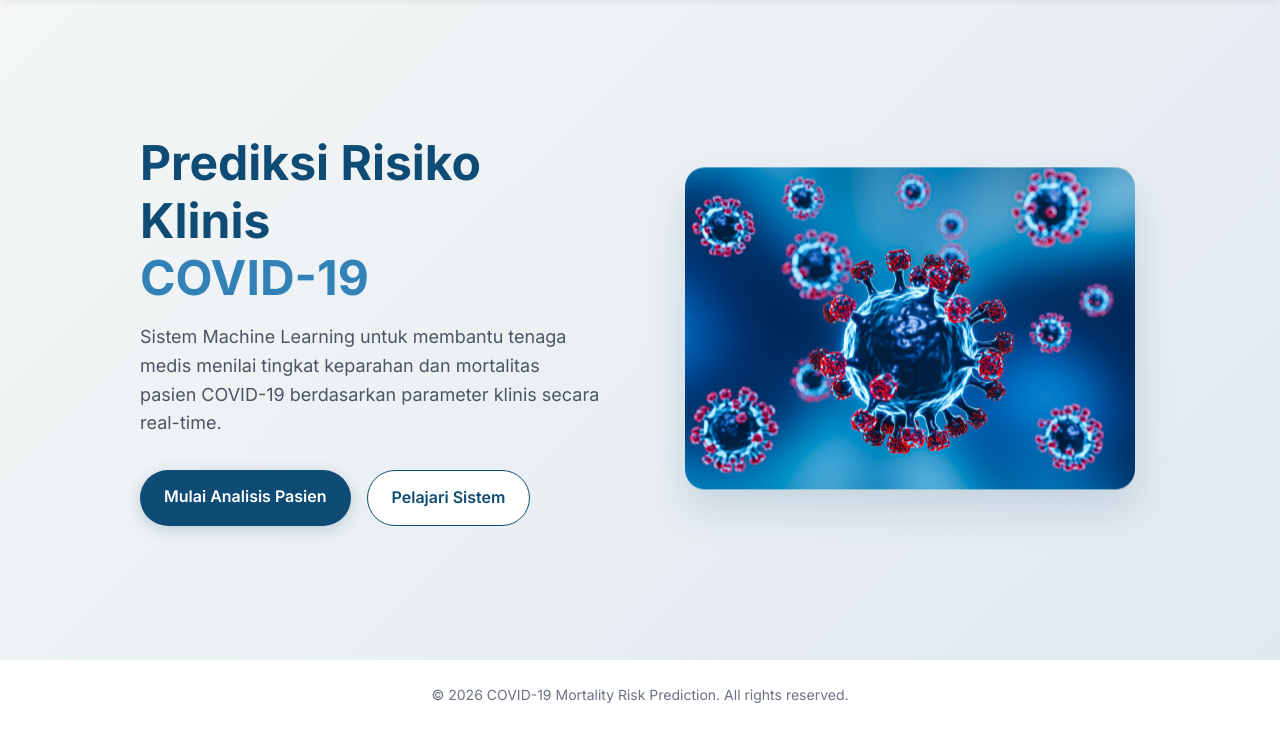
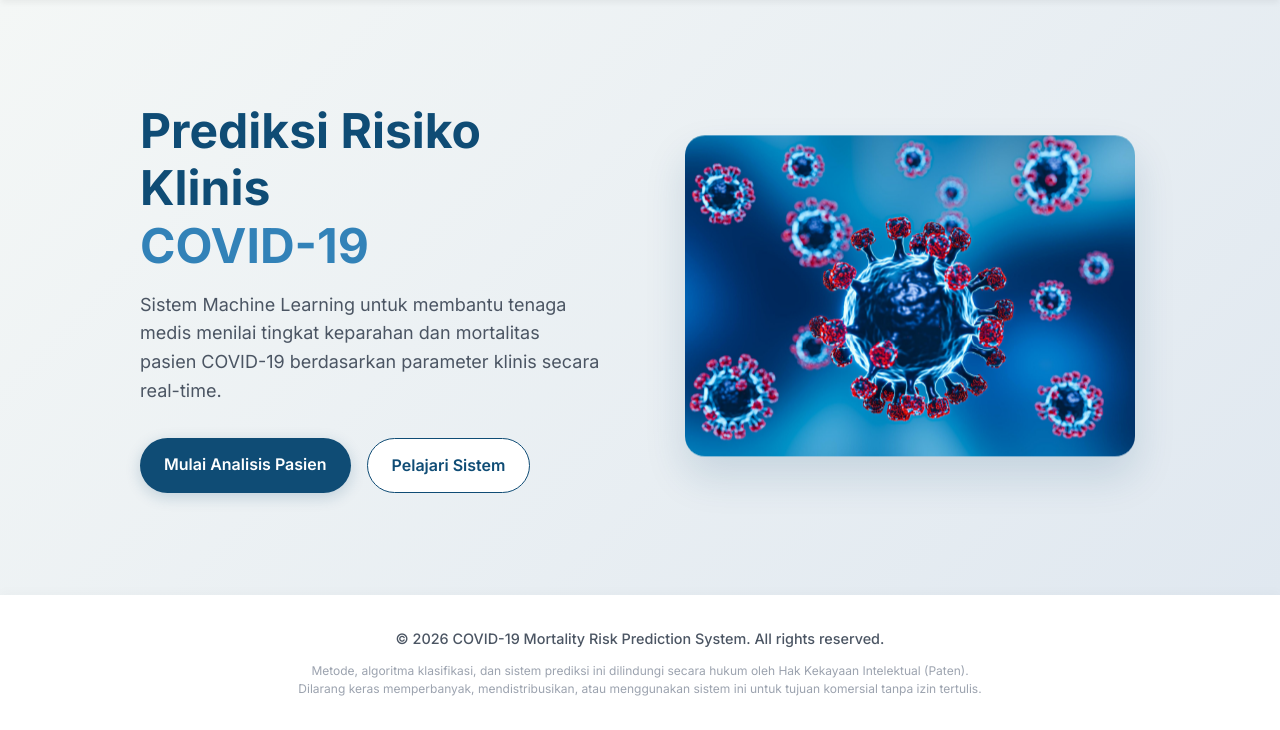
Before and after one commit to anaconduck/covid_mortality_risk, a Flask app: page / in a window 1280 px wide. Shown: the part 70-800 px from the top of the page. Run offline with Flask 3, Linux system fonts and the light colour scheme; parts of the project's set-up code (start-up, migrations or seed data) failed here and were passed over.

Commit message:
Update UI: Add professional patent copyright text to footer

```diff
--- a/static/style.css
+++ b/static/style.css
@@ -83,10 +83,26 @@ body {
 
 .footer {
   text-align: center;
-  padding: 1.5rem;
-  background-color: white;
-  color: #6b7280;
-  font-size: 0.875rem;
+  padding: 2rem 1.5rem;
+  background-color: var(--card-bg);
+  color: #4b5563;
+  font-size: 0.9rem;
+  font-weight: 500;
+  box-shadow: 0 -4px 10px rgba(0, 0, 0, 0.02);
+  margin-top: auto;
+}
+
+.footer-container {
+  max-width: 800px;
+  margin: 0 auto;
+}
+
+.footer-patent {
+  font-size: 0.75rem;
+  color: #9ca3af;
+  margin-top: 0.75rem;
+  font-weight: 400;
+  line-height: 1.5;
 }
 
 /* Landing Page */
--- a/templates/base.html
+++ b/templates/base.html
@@ -29,7 +29,13 @@
     </div>
 
     <footer class="footer">
-        <p>&copy; 2026 COVID-19 Mortality Risk Prediction. All rights reserved.</p>
+        <div class="footer-container">
+            <p>&copy; 2026 COVID-19 Mortality Risk Prediction System. All rights reserved.</p>
+            <p class="footer-patent">
+                Metode, algoritma klasifikasi, dan sistem prediksi ini dilindungi secara hukum oleh Hak Kekayaan Intelektual (Paten). <br>
+                Dilarang keras memperbanyak, mendistribusikan, atau menggunakan sistem ini untuk tujuan komersial tanpa izin tertulis.
+            </p>
+        </div>
     </footer>
 
 </body>
```
